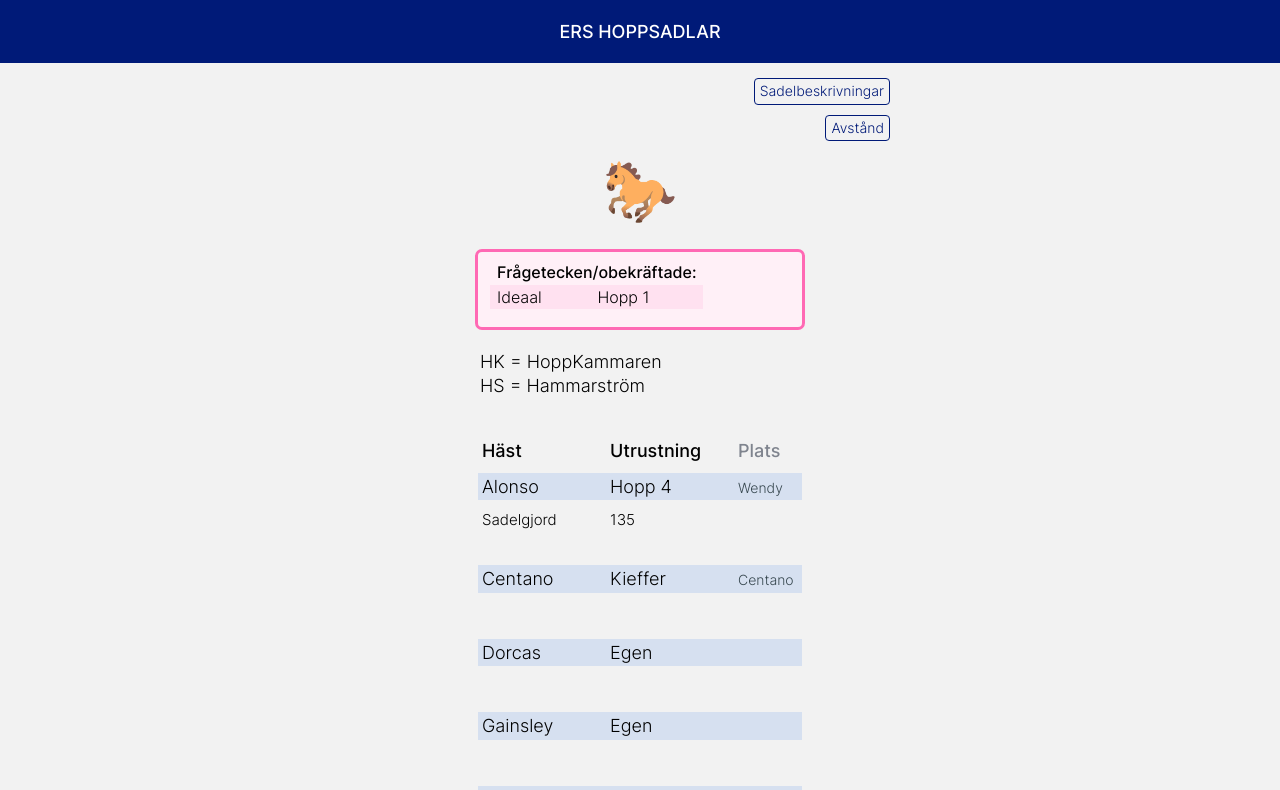
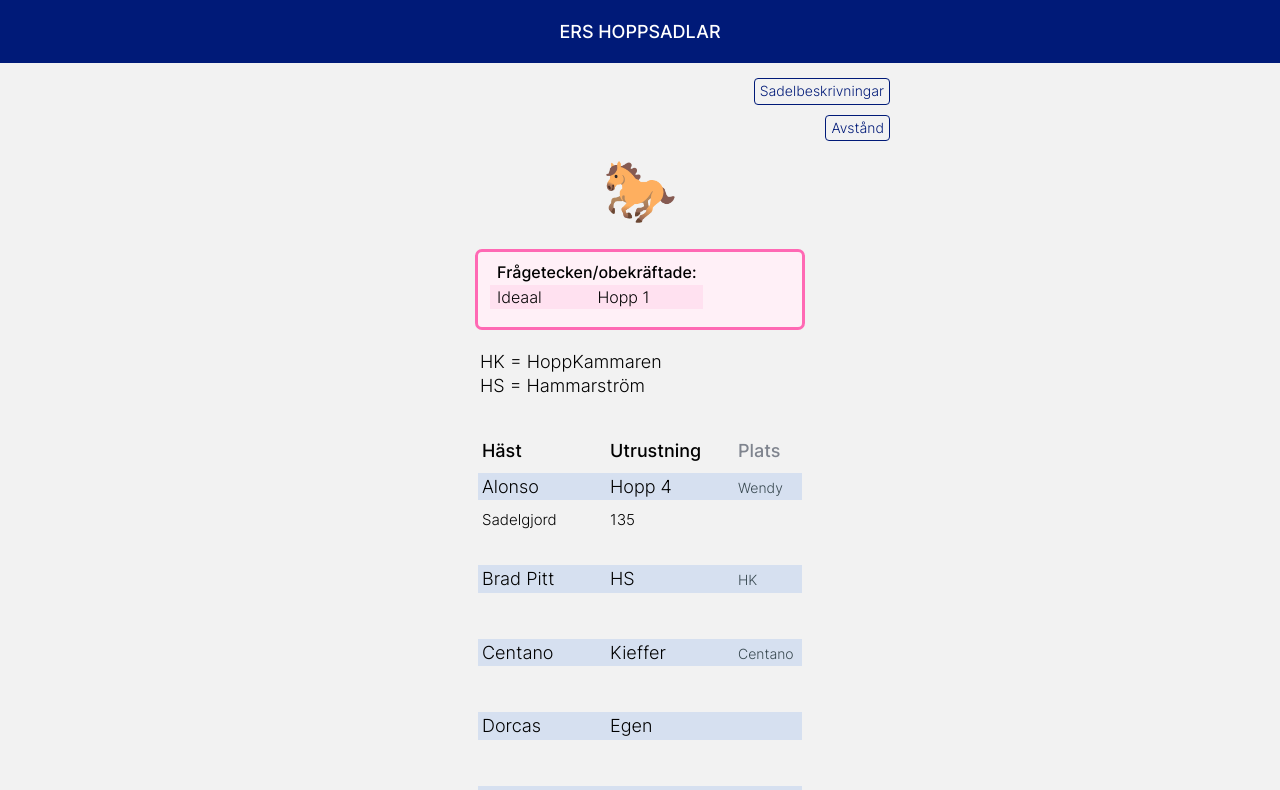
Before and after one commit to Minomichu/hoppsadlar, a Next.js app: page / in a window 1280 px wide. Shown: the top 790 px of the page. Built offline with nearby package versions, Linux system fonts and the light colour scheme.

Commit message:
added brad

```diff
--- a/src/constants/saddles.js
+++ b/src/constants/saddles.js
@@ -15,6 +15,14 @@ const EQUIPMENT = [
     horse: 'Alonso',
     saddles: [hopp4],
     girthLength: { name: 'Sadelgjord', cm: '135' },
+    other: [
+      { name: '', equipment: [''] }
+    ]
+  },
+  {
+    horse: 'Brad Pitt',
+    saddles: [HS],
+    girthLength: { name: '', cm: '' },
     other: [
       { name: '', equipment: [''] }
     ]
```
